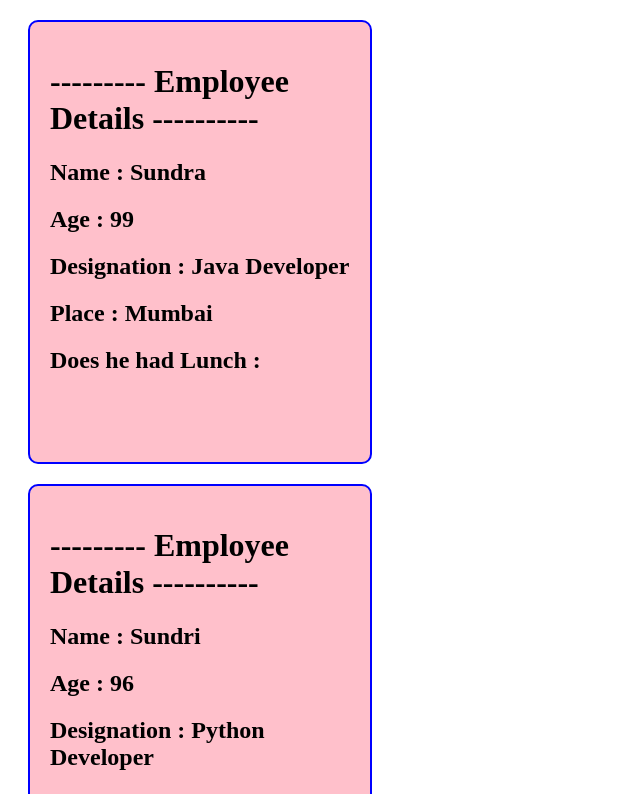
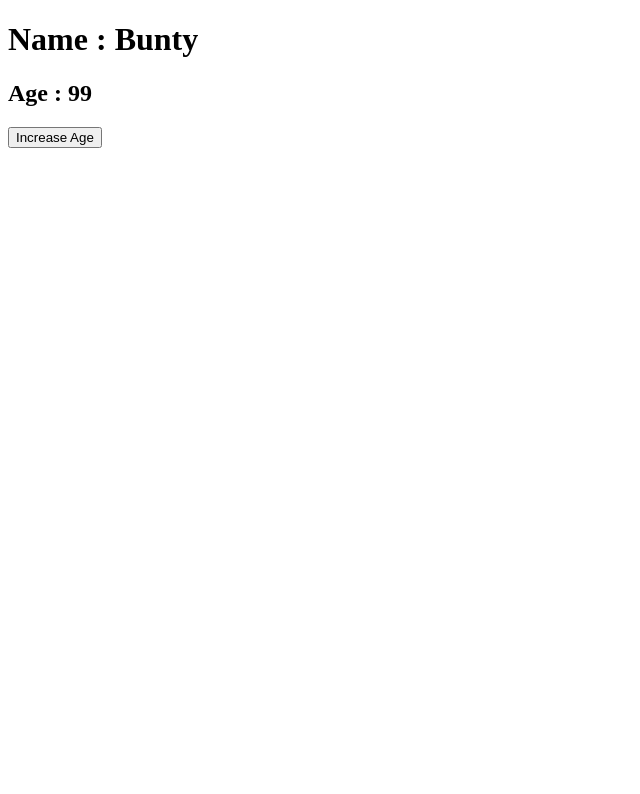
Before and after one commit to meghanam555/ReactJS-Code---60-63-69-r, a React (Vite) app in the folder ReactAppCode/: page / in a window 1280 px wide. Shown: the top 794 px of the page, without its empty margins (0-640 px from the left). Built offline with nearby package versions, Linux system fonts and the light colour scheme.

Commit message:
Props and State

```diff
--- a/ReactAppCode/src/App.jsx
+++ b/ReactAppCode/src/App.jsx
@@ -1,7 +1,10 @@
 // import Javascriptusage from "./Components/Javascriptusage"
 // import React1 from "./Components/React1"
 
-import { ClassComponentProps } from "./Props/ClassComponentProps"
+// import ChildrenClassProps from "./Props/ChildrenClassProps"
+import { PropsandState } from "./Props/PropsandState"
+// import ChildrenProps from "./Props/ChildrenProps"
+// import { ClassComponentProps } from "./Props/ClassComponentProps"
 // import FunctionalProps from "./Props/FunctionalProps"
 
 // import { CounterApp } from "./StateManagement/CounterApp"
@@ -48,11 +51,15 @@ function App() {
     {/* <ConstructorBinding /> */}
     {/* <CounterApp /> */}
     {/* <FunctionalProps name="Bunty"/> */}
-    <ClassComponentProps name="Sundra" age={99} designation="Java Developer" place="Mumbai" ishadfood={false} skills={["HTML", "CSS", "JS", "React", "Java", "SQL"]} />
+    {/* <ClassComponentProps name="Sundra" age={99} designation="Java Developer" place="Mumbai" ishadfood={false} skills={["HTML", "CSS", "JS", "React", "Java", "SQL"]} />
     <ClassComponentProps name="Sundri" age= {96} designation="Python Developer" place="Nellore" ishadfood={true} skills={["Java", "Python", "C", "C++" ]} / >
     <ClassComponentProps />
     <ClassComponentProps />
-    <ClassComponentProps />
+    <ClassComponentProps /> */}
+    {/* <ClassComponentProps><h1>Hello Everybody, I'm an Child Component</h1></ClassComponentProps> */}
+      {/* <ChildrenProps><h1>Hello Everybody, I'm an Child Component</h1></ChildrenProps>
+      <ChildrenClassProps><div style={{color:"red", backgroundColor:"yellow", textAlign:"Center", fontSize:"30px"}}><h1>Today is Tuesday</h1></div></ChildrenClassProps> */}
+      <PropsandState name="Bunty" age={99}></PropsandState>
     </>
   )
 }
--- /dev/null
+++ b/ReactAppCode/src/Props/ChildrenClassProps.jsx
@@ -0,0 +1,11 @@
+import React from "react";
+export default class ChildrenClassProps extends React.Component{
+    render(){
+        return(
+            <>
+            <h1>Okk</h1>
+            {this.props.children}
+            </>
+        )
+    }
+}
--- /dev/null
+++ b/ReactAppCode/src/Props/ChildrenProps.jsx
@@ -0,0 +1,8 @@
+export default function ChildrenProps({children}){
+    return(
+        <>
+        <h1>Hii</h1>
+        {children}
+        </>
+    )
+}
--- a/ReactAppCode/src/Props/ClassComponentProps.jsx
+++ b/ReactAppCode/src/Props/ClassComponentProps.jsx
@@ -3,13 +3,19 @@ export class ClassComponentProps extends React.Component{
     render(){
         return(
             <>
-            <div style={{width: "300px", height:"400px", border:"2px solid blue", borderRadius:"10px", margin: "20px", padding:"20px", backgroundColor:"pink"}}>
+            <div style={{width: "300px", height:"500px", border:"2px solid blue", borderRadius:"10px", margin: "20px", padding:"20px", backgroundColor:"pink"}}>
                 <h1>--------- Employee Details ----------</h1>
                 <h2>Name : {this.props.name}</h2>
                 <h2>Age : {this.props.age}</h2>
                 <h2>Designation : {this.props.designation}</h2>
                 <h2>Place : {this.props.place}</h2>
                 <h2>Does he had Lunch : {this.props.ishadfood}</h2>
+                {
+                    this.props.skills?.map((skill, index)=>(
+                        <li key={index}>{skill}</li>
+                    ))
+                }
+                <h1>{this.props.children}</h1>
             </div>
 
 
--- /dev/null
+++ b/ReactAppCode/src/Props/PropsandState.jsx
@@ -0,0 +1,12 @@
+import { useState } from "react"
+
+export function PropsandState(props){
+    const [age, setAge] = useState(props.age)
+    return(
+        <>
+        <h1>Name : {props.name}</h1>
+        <h2>Age : {age}</h2>
+        <button onClick={()=>setAge(age+1)} >Increase Age</button>
+        </>
+    )
+}
```
